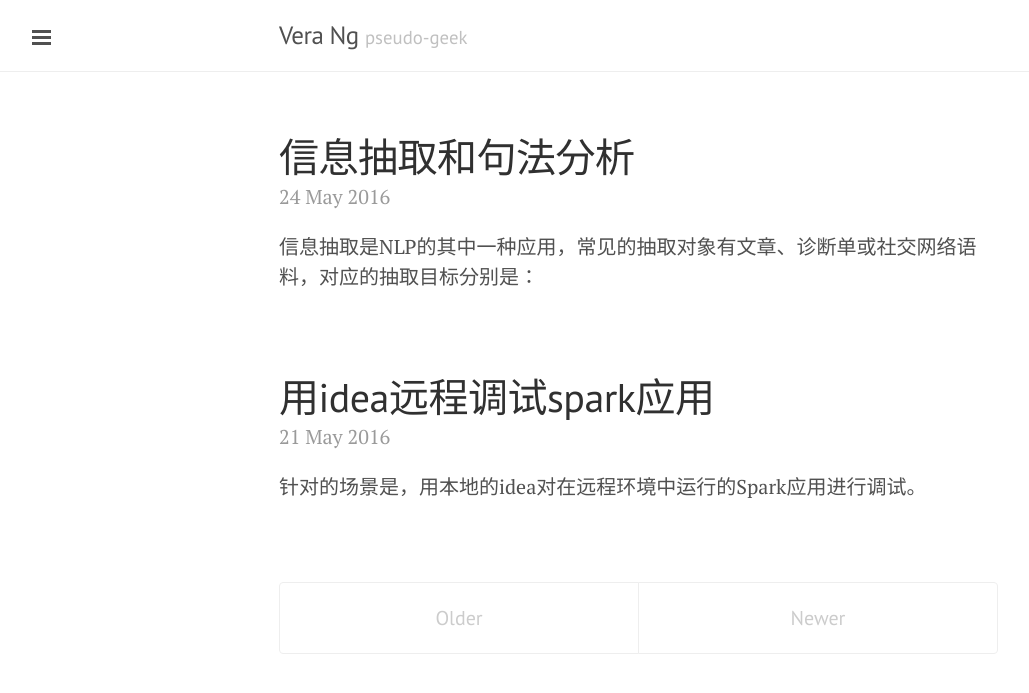
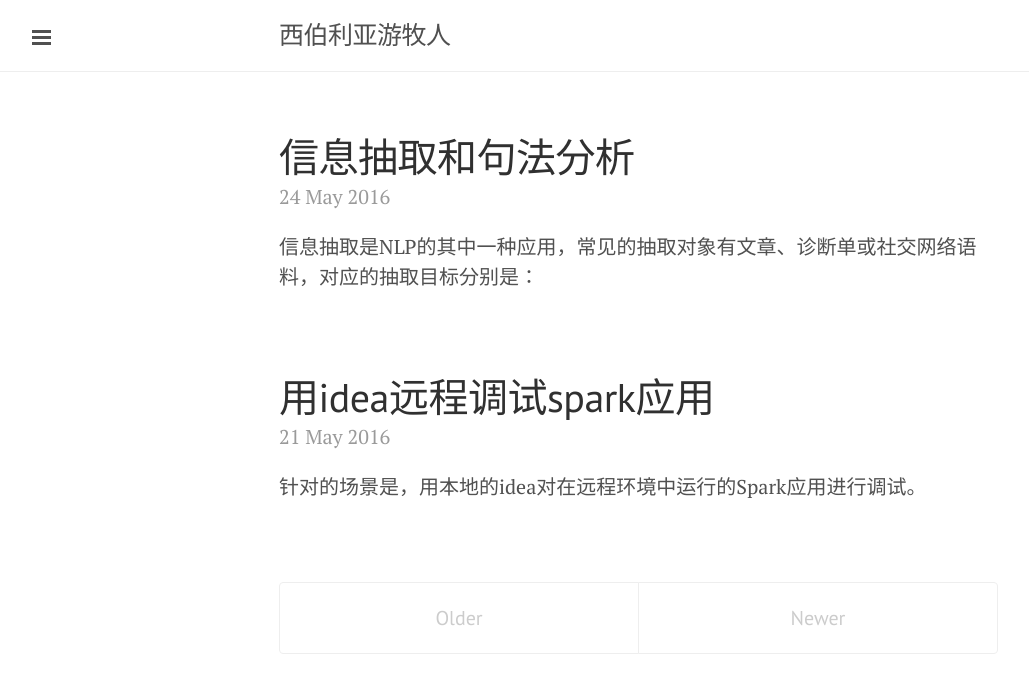
Before and after one commit to nomadcube/nomadcube.github.io, a Jekyll site: the page built from index.html, in a window 1280 px wide. Shown: the top 693 px of the page, without its empty margins (1-1030 px from the left). Built offline with Jekyll 4.4.1, drawn with Linux system fonts in a browser that asks for light colours; the list of posts is cut into pages by our own code.

Commit message:
new post

```diff
--- a/_config.yml
+++ b/_config.yml
@@ -9,8 +9,7 @@ highlighter:         pygments
 permalink:        pretty
 
 # Setup
-title:            'Vera Ng'
-tagline:          'pseudo-geek'
+title:            '西伯利亚游牧人'
 url:              http://lanyon.getpoole.com
 
 author:
```
